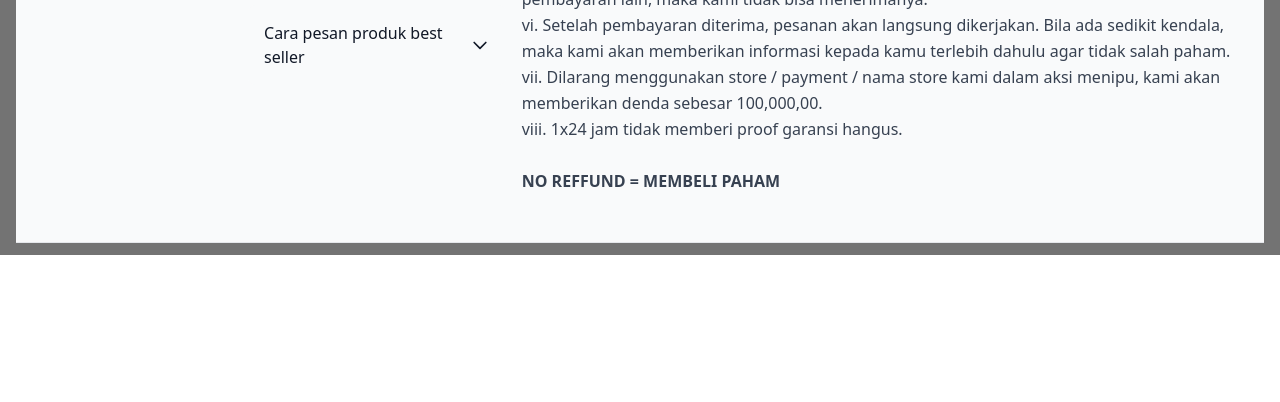
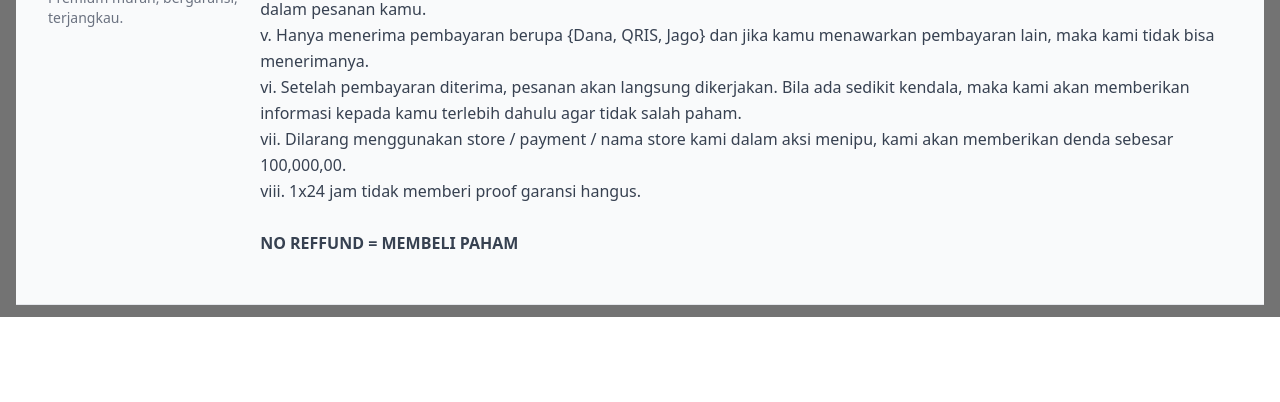
Before and after one commit to lakesmoochies/cacacacey, a plain HTML site: page cara-belanja.html in a window 1280 px wide. Shown: the part 398-800 px from the top of the page. Drawn offline with nearby package versions, Linux system fonts and the light colour scheme.

Commit message:
Update cara-belanja.html

```diff
--- a/cara-belanja.html
+++ b/cara-belanja.html
@@ -50,28 +50,7 @@
      Cari harga produk yang kamu inginkan, Klik "PESAN SEKARANG"
     </p>
   </details>
-  <details class="group [&_summary::-webkit-details-marker]:hidden">
-    <summary
-      class="flex cursor-pointer items-center justify-between gap-1.5 rounded-lg bg-gray-50 p-4 text-gray-900"
-    >
-      <h2 class="font-medium">Cara pesan produk best seller</h2>
 
-      <svg
-        class="size-5 shrink-0 transition duration-300 group-open:-rotate-180"
-        xmlns="http://www.w3.org/2000/svg"
-        fill="none"
-        viewBox="0 0 24 24"
-        stroke="currentColor"
-      >
-        <path stroke-linecap="round" stroke-linejoin="round" stroke-width="2" d="M19 9l-7 7-7-7" />
-      </svg>
-    </summary>
-
-    <p class="mt-4 px-4 leading-relaxed text-gray-700">
-      Klik gambar produk best seller yang kamu inginkan
-    </p>
-  </details>
-</div>
 
  <!-- SNK -->
               <div class="flow-root">
```
